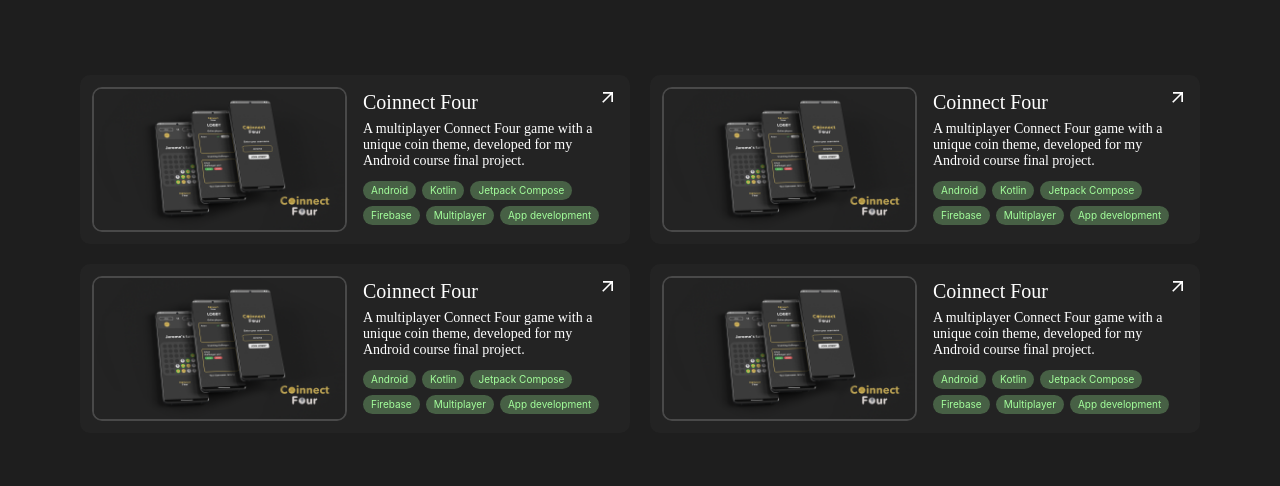
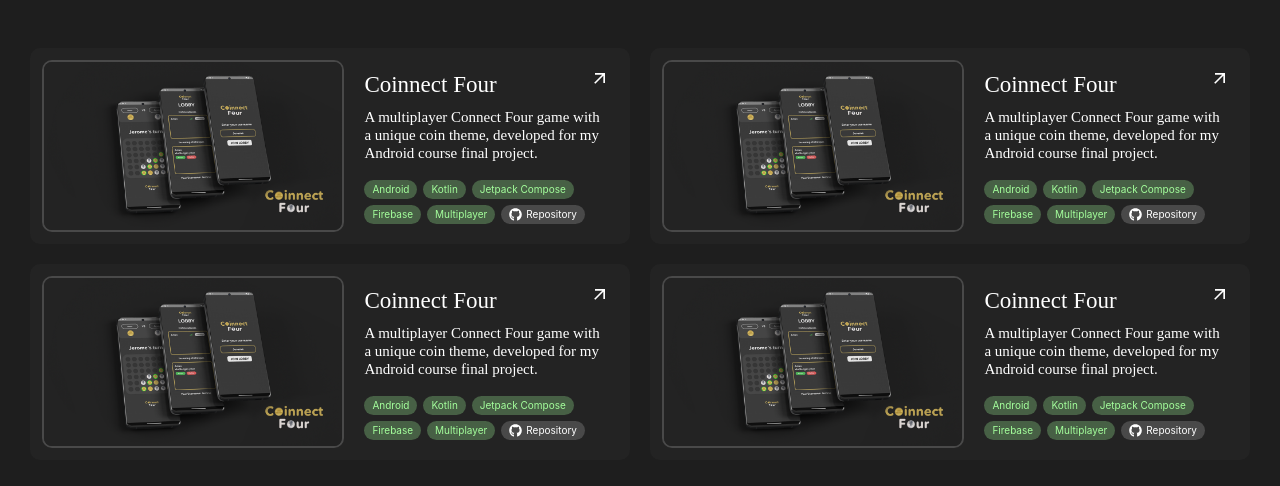
Before and after one commit to ArtanBajqinca/Portfolio-v2, a Next.js app: page / in a window 1280 px wide. Shown: the part 146-632 px from the top of the page. Built offline with nearby package versions, Linux system fonts and the light colour scheme.

Commit message:
refactor: Update ProjectCard component layout and styles

```diff
--- a/app/page.js
+++ b/app/page.js
@@ -5,7 +5,7 @@ import programmingProjects from "/data/programming-projecs.json";
 export default function Home() {
   return (
     <div className="w-screen h-screen flex justify-center items-center">
-      <div className="w-[1200px] flex flex-wrap gap-5 justify-center items-center">
+      <div className="w-full m-3 flex flex-wrap gap-5 justify-center items-center">
         {programmingProjects.map((project, index) => (
           <ProjectCard
             key={index}
--- /dev/null
+++ b/components/LabelIcon.jsx
@@ -0,0 +1,11 @@
+import React from "react";
+import { FaGithub } from "react-icons/fa";
+
+export const LabelIcon = () => {
+  return (
+    <div className="inline-flex px-2 py-0.5 bg-gray-600 text-white rounded-full text-[10px] justify-center items-center">
+      <FaGithub className="mr-1" size={13} />
+      Repository
+    </div>
+  );
+};
--- a/components/ProjectCard.jsx
+++ b/components/ProjectCard.jsx
@@ -1,9 +1,8 @@
 import React from "react";
 import { MdArrowOutward } from "react-icons/md";
 import { Label } from "@/components/Label";
+import { LabelIcon } from "./LabelIcon";
 import Link from "next/link";
-
-// TODO: optimize mobile view (image has some wierd right green line)
 
 export const ProjectCard = ({
   title = "Coinnect Four",
@@ -14,23 +13,22 @@ export const ProjectCard = ({
 }) => {
   return (
     <Link href={link} passHref>
-      <div className="flex flex-col lg:flex-row bg-gray-700 w-[350px] lg:w-[550px] rounded-[10px] group duration-200 transform transition-transform hover:scale-[102%] cursor-pointer">
-        {" "}
+      <div className="flex flex-col lg:flex-row bg-gray-700 w-[300px] lg:w-[600px] max-w-[600px] rounded-[10px] group duration-200 transform transition-transform hover:scale-[102%] cursor-pointer">
         {/* Image */}
-        <div className="bg-gray-800  lg:w-full m-3 rounded-[10px] flex">
+        <div className="m-3 rounded-[10px]">
           <img
-            className="rounded-[10px] border-2 border-gray-600 object-cover w-full"
+            className="rounded-[10px] border-2 border-gray-600 w-[800px] object-cover"
             src={imageSrc}
             alt={`${title} project screenshot`}
           />
         </div>
-        <div className="w-full ml-3 lg:ml-1 mr-3 mb-3 lg:mt-3 lg:my-3 lg:mr-3">
+        <div className="mx-4 lg:mr-5 lg:my-5 lg:ml-2 flex flex-col justify-between">
           {/* Title and arrow */}
-          <div className="w-full flex justify-between">
-            <div className="text-white text-[20px] font-avenir-heavy">
+          <div className=" flex justify-between">
+            <div className="text-white text-[21px] lg:text-[23px] font-avenir-heavy w-full">
               {title}
             </div>
-            <div className="hidden lg:block group-hover:translate-x-[7.5px] group-hover:-translate-y-1 transition-transform duration-200">
+            <div className="lg:group-hover:translate-x-[8px] lg:group-hover:-translate-y-2 lg:transition-transform duration-200">
               <MdArrowOutward
                 className="text-white"
                 size={20}
@@ -39,17 +37,16 @@ export const ProjectCard = ({
             </div>
           </div>
           {/* Description */}
-          <div className="w-full flex items-end mt-2 lg:mt-1  mb-4 lg:mb-3 pr-4">
-            <div className="text-white text-[14px] font-avenir-light leading-[16px]">
-              {description}
-            </div>
+          <div className=" text-white text-[14px] mt-1 mb-3 lg:mt-1 lg:text-[15px] font-avenir-light leading-[18px] lg:mb-4">
+            {description}
           </div>
           {/* Labels */}
-          <div className="w-full h-[30%] pr-6 lg:pr-0">
-            <div className="flex flex-wrap gap-1.5">
+          <div className="">
+            <div className="flex flex-wrap gap-1.5 mb-4 lg:mb-0">
               {labels.map((label, index) => (
                 <Label key={index} text={label} />
               ))}
+              <LabelIcon />
             </div>
           </div>
         </div>
--- a/data/programming-projecs.json
+++ b/data/programming-projecs.json
@@ -8,10 +8,10 @@
       "Kotlin",
       "Jetpack Compose",
       "Firebase",
-      "Multiplayer",
-      "App development"
+      "Multiplayer"
     ],
-    "link": "/"
+    "link": "/",
+    "type": "app"
   },
   {
     "title": "Coinnect Four",
@@ -22,10 +22,10 @@
       "Kotlin",
       "Jetpack Compose",
       "Firebase",
-      "Multiplayer",
-      "App development"
+      "Multiplayer"
     ],
-    "link": "/"
+    "link": "/",
+    "type": "app"
   },
   {
     "title": "Coinnect Four",
@@ -36,10 +36,10 @@
       "Kotlin",
       "Jetpack Compose",
       "Firebase",
-      "Multiplayer",
-      "App development"
+      "Multiplayer"
     ],
-    "link": "/"
+    "link": "/",
+    "type": "app"
   },
   {
     "title": "Coinnect Four",
@@ -50,9 +50,9 @@
       "Kotlin",
       "Jetpack Compose",
       "Firebase",
-      "Multiplayer",
-      "App development"
+      "Multiplayer"
     ],
-    "link": "/"
+    "link": "/",
+    "type": "app"
   }
 ]
--- a/jsconfig.json
+++ b/jsconfig.json
@@ -3,5 +3,6 @@
     "paths": {
       "@/*": ["./*"]
     }
-  }
+  },
+  "exclude": ["node_modules", "**/path/to/exclude"]
 }
--- a/package.json
+++ b/package.json
@@ -9,6 +9,10 @@
     "lint": "next lint"
   },
   "dependencies": {
+    "class-variance-authority": "^0.7.0",
+    "classname": "^0.0.0",
+    "classnames": "^2.5.1",
+    "clsx": "^2.1.1",
     "next": "14.2.3",
     "react": "^18",
     "react-dom": "^18",
```
Also changed, not shown: 1 other file (tests, documents, lock files or other folders).
